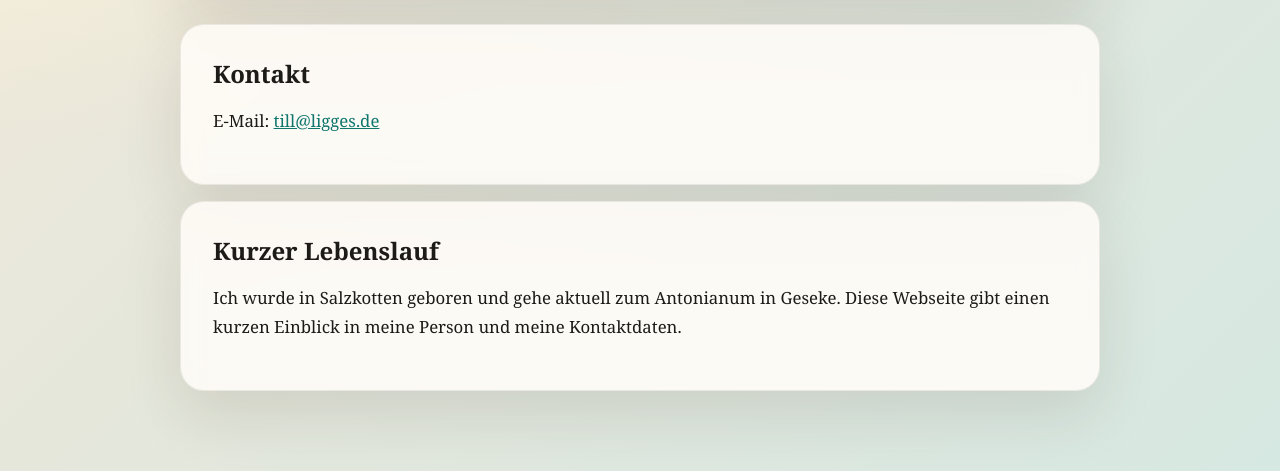
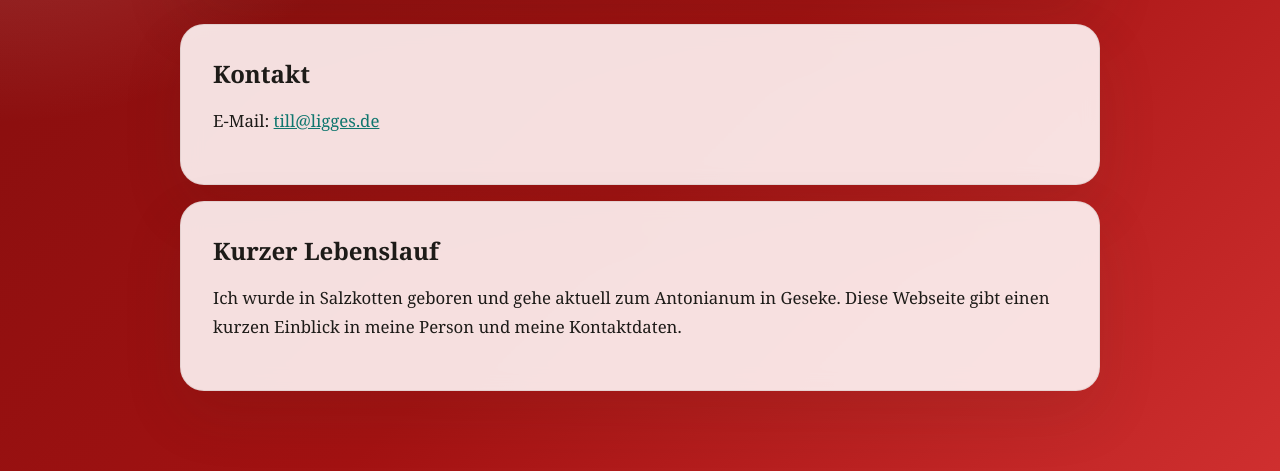
Before and after one commit to till-del/till-del.github.io, a plain HTML site: page index.html in a window 1280 px wide. Shown: the part 329-800 px from the top of the page. Drawn offline with Linux system fonts and the light colour scheme.

Commit message:
Make background red

```diff
--- a/styles.css
+++ b/styles.css
@@ -1,6 +1,6 @@
 :root {
-  --bg: #f5efe4;
-  --panel: rgba(255, 252, 247, 0.88);
+  --bg: #a31212;
+  --panel: rgba(255, 247, 247, 0.9);
   --text: #1d1b18;
   --muted: #6c6256;
   --accent: #0f766e;
@@ -18,8 +18,8 @@ body {
   font-family: Georgia, "Times New Roman", serif;
   color: var(--text);
   background:
-    radial-gradient(circle at top left, #fff6d9 0, transparent 32%),
-    linear-gradient(135deg, #f0e7d8 0%, #d6e8e2 100%);
+    radial-gradient(circle at top left, rgba(255, 214, 214, 0.32) 0, transparent 30%),
+    linear-gradient(135deg, #7d0d0d 0%, var(--bg) 55%, #cf2f2f 100%);
 }
 
 a {
```
